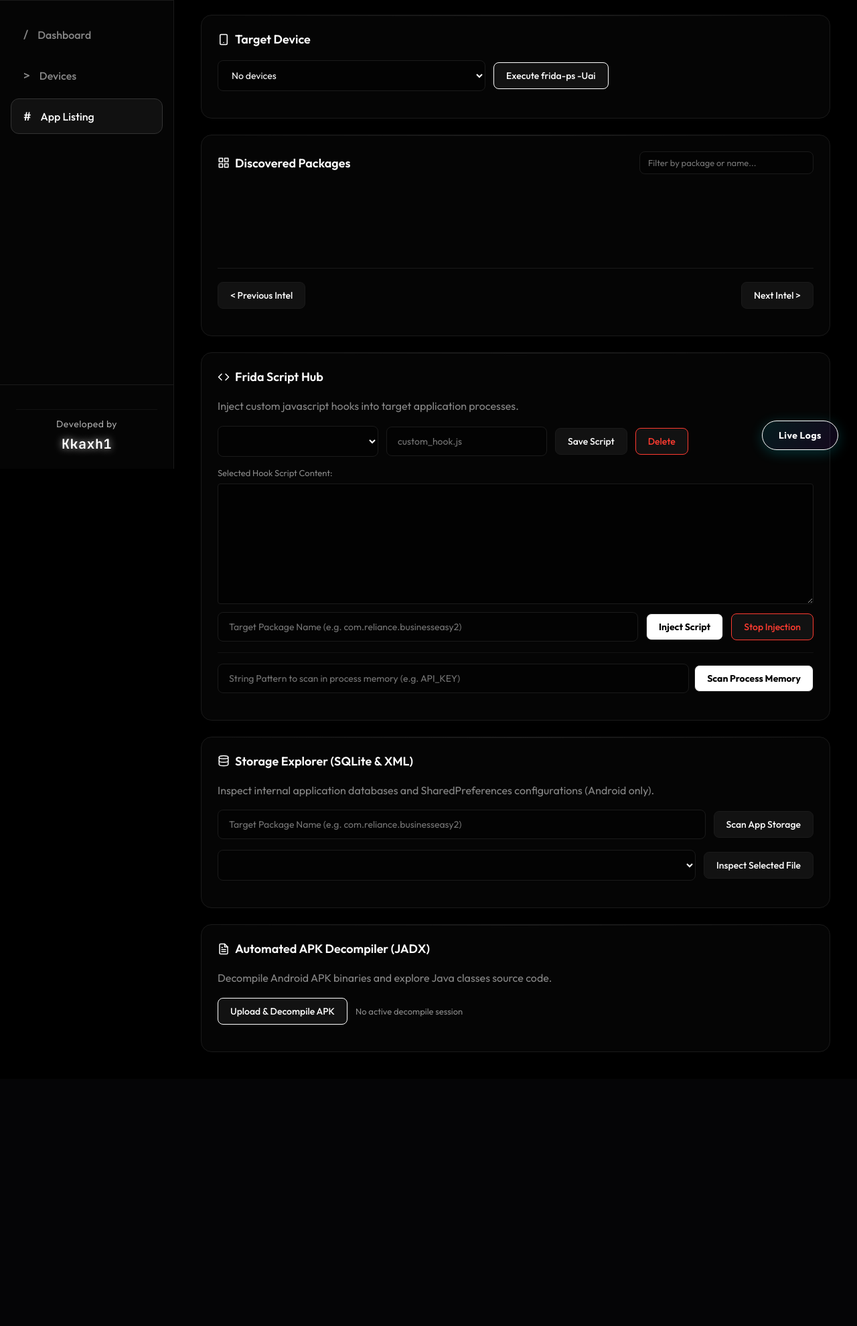
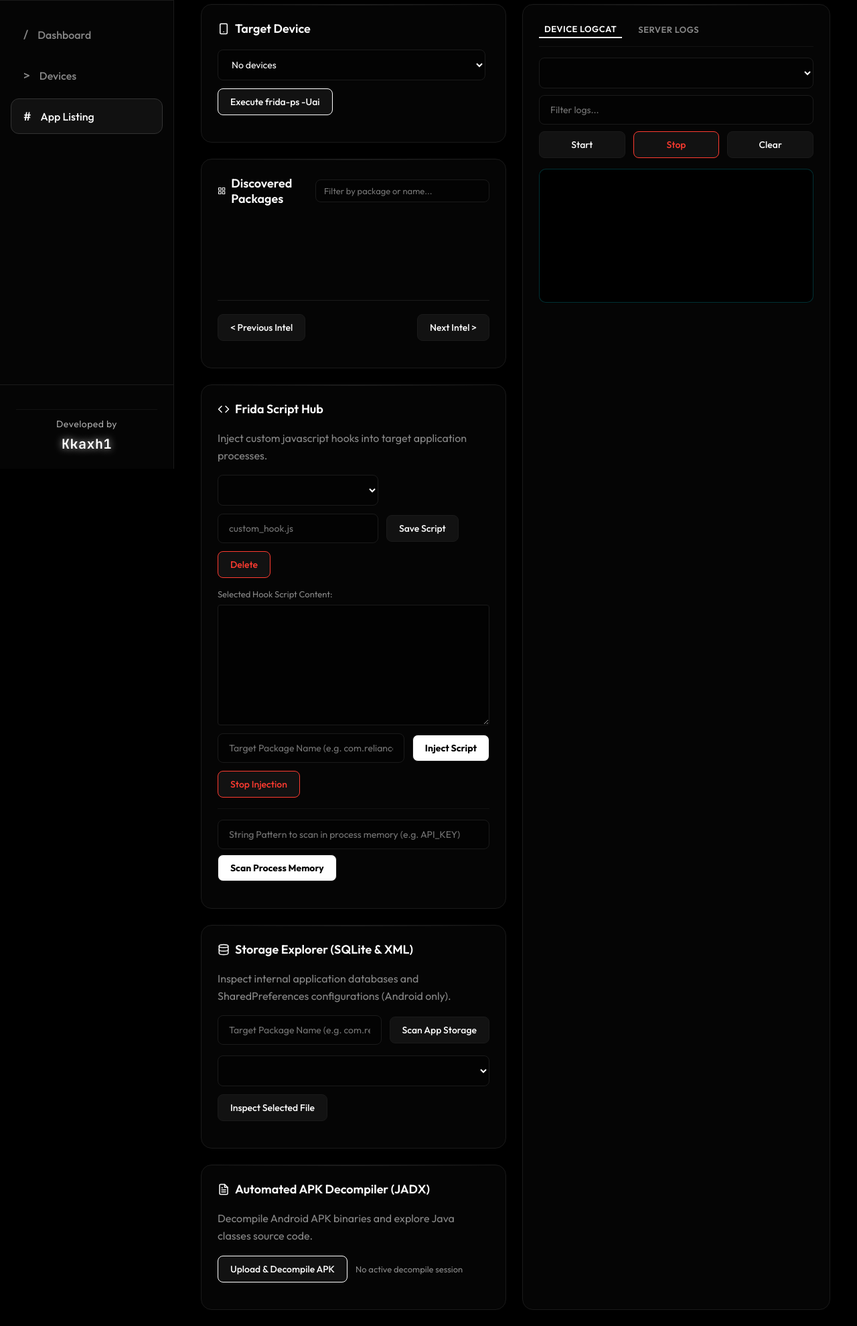
Before and after one commit to Kakaxh1/RootRaven, a Flask app: page /apps in a window 1280 px wide. Shown: the part 100-2080 px from the top of the page at 67% size. Before the commit the page ends 1671 px from the top, so only its background shows below. Run offline with Flask 3, Linux system fonts and the light colour scheme; data that the repository does not hold is empty; some libraries are stand-ins or nearby versions.

Commit message:
feat: add split-panel layout with live Device Logcat and Server logs to App Listing page

```diff
--- a/static/app.js
+++ b/static/app.js
@@ -172,6 +172,46 @@ function getPlatformIcon(type, size = 13) {
     return `<svg width="${size}" height="${size}" viewBox="0 0 24 24" fill="currentColor"><path d="M18.71 19.5c-.83 1.24-1.71 2.45-3.05 2.47-1.34.03-1.77-.79-3.29-.79-1.53 0-2 .77-3.27.82-1.31.05-2.3-1.32-3.14-2.53C4.25 17 2.94 12.45 4.7 9.39c.87-1.52 2.43-2.48 4.12-2.51 1.28-.02 2.5.87 3.29.87.78 0 2.26-1.07 3.81-.91.65.03 2.47.26 3.64 1.98-.09.06-2.17 1.28-2.15 3.81.03 3.02 2.65 4.03 2.68 4.04-.03.07-.42 1.44-1.38 2.83M15.97 6.37c.62-.75 1.04-1.8 0.92-2.85-.9.04-1.99.6-2.63 1.35-.57.65-1.06 1.71-.93 2.73 1.01.08 2.02-.48 2.64-1.23"/></svg>`;
   }
   return `<svg width="${size}" height="${size}" viewBox="0 0 24 24" fill="currentColor"><path d="M17.523 15.3414c-.5511 0-.9993-.4486-.9993-.9997s.4482-.9993.9993-.9993c.551 0 .9993.4482.9993.9993.0001.5511-.4483.9997-.9993.9997m-11.046 0c-.5511 0-.9993-.4486-.9993-.9997s.4482-.9993.9993-.9993c.5511 0 .9993.4482.9993.9993 0 .5511-.4482.9997-.9993.9997m11.4045-6.02l1.997-3.459c.125-.2164.051-.4972-.165-.6222-.216-.125-.497-.051-.622.165l-2.023 3.504C15.421 8.358 13.766 8 12 8s-3.421.358-5.068.909L4.909 5.405c-.125-.216-.406-.29-.622-.165-.216.125-.29.4058-.165.6222l1.997 3.459C2.688 11.171 0 14.887 0 19.25h24c0-4.363-2.688-8.079-6.1185-9.9286"/></svg>`;
+}
+
+function setupLogsPanel(devices) {
+  const logcatDeviceSelect = document.getElementById("logcatDeviceSelect");
+  const logcatFilterText = document.getElementById("logcatFilterText");
+  const startLogcatBtn = document.getElementById("startLogcatBtn");
+  const stopLogcatBtn = document.getElementById("stopLogcatBtn");
+  const clearLogcatBtn = document.getElementById("clearLogcatBtn");
+  const logcatOutput = document.getElementById("logcatOutput");
+
+  if (logcatDeviceSelect && logcatFilterText && startLogcatBtn && stopLogcatBtn && clearLogcatBtn && logcatOutput) {
+    const androidDevices = devices.filter(d => d.type === "android");
+    logcatDeviceSelect.innerHTML = androidDevices.length
+      ? androidDevices.map(d => `<option value="${d.id}">${d.name} (${d.ip})</option>`).join("")
+      : "<option value=''>No Android Devices</option>";
+
+    startLogcatBtn.onclick = () => {
+      if (!logcatDeviceSelect.value) {
+        toast("Select an Android device first");
+        return;
+      }
+      logcatOutput.textContent += "\n[SYSTEM] Starting logcat stream...\n";
+      socket.emit("start_logcat", {
+        device_id: logcatDeviceSelect.value,
+        filter_text: logcatFilterText.value
+      });
+      toast("Logcat Started");
+    };
+
+    stopLogcatBtn.onclick = () => {
+      if (!logcatDeviceSelect.value) return;
+      socket.emit("stop_logcat", { device_id: logcatDeviceSelect.value });
+      logcatOutput.textContent += "\n[SYSTEM] Logcat stream stopped.\n";
+      toast("Logcat Stopped");
+    };
+
+    clearLogcatBtn.onclick = () => {
+      logcatOutput.textContent = "";
+    };
+  }
 }
 
 async function renderDashboard() {
@@ -388,44 +428,7 @@ async function renderDashboard() {
 
 
 
-  // --- Logcat Streamer binding ---
-  const logcatDeviceSelect = document.getElementById("logcatDeviceSelect");
-  const logcatFilterText = document.getElementById("logcatFilterText");
-  const startLogcatBtn = document.getElementById("startLogcatBtn");
-  const stopLogcatBtn = document.getElementById("stopLogcatBtn");
-  const clearLogcatBtn = document.getElementById("clearLogcatBtn");
-  const logcatOutput = document.getElementById("logcatOutput");
-
-  if (logcatDeviceSelect && logcatFilterText && startLogcatBtn && stopLogcatBtn && clearLogcatBtn && logcatOutput) {
-    const androidDevices = devices.filter(d => d.type === "android");
-    logcatDeviceSelect.innerHTML = androidDevices.length
-      ? androidDevices.map(d => `<option value="${d.id}">${d.name} (${d.ip})</option>`).join("")
-      : "<option value=''>No Android Devices</option>";
-
-    startLogcatBtn.onclick = () => {
-      if (!logcatDeviceSelect.value) {
-        toast("Select an Android device first");
-        return;
-      }
-      logcatOutput.textContent += "\n[SYSTEM] Starting logcat stream...\n";
-      socket.emit("start_logcat", {
-        device_id: logcatDeviceSelect.value,
-        filter_text: logcatFilterText.value
-      });
-      toast("Logcat Started");
-    };
-
-    stopLogcatBtn.onclick = () => {
-      if (!logcatDeviceSelect.value) return;
-      socket.emit("stop_logcat", { device_id: logcatDeviceSelect.value });
-      logcatOutput.textContent += "\n[SYSTEM] Logcat stream stopped.\n";
-      toast("Logcat Stopped");
-    };
-
-    clearLogcatBtn.onclick = () => {
-      logcatOutput.textContent = "";
-    };
-  }
+  setupLogsPanel(devices);
 
   // --- Network ADB Shell Console binding ---
   const adbShellIp = document.getElementById("adbShellIp");
@@ -711,6 +714,8 @@ async function renderAppsPage() {
     return;
   }
   select.innerHTML = devices.map((d) => `<option value="${d.id}">${d.name} (${d.type})</option>`).join("");
+
+  setupLogsPanel(devices);
 
   const params = new URLSearchParams(window.location.search);
   const selectedFromQuery = params.get("device");
--- a/templates/apps.html
+++ b/templates/apps.html
@@ -44,7 +44,8 @@
         <h1>Application Intel</h1>
       </header>
 
-      <div class="content">
+      <div class="content-wrapper">
+        <div class="left-main">
           <section class="card">
             <h2>
               <svg width="18" height="18" viewBox="0 0 24 24" fill="none" stroke="currentColor" stroke-width="2" stroke-linecap="round" stroke-linejoin="round" style="vertical-align:middle; color:var(--cyan);"><rect x="5" y="2" width="14" height="20" rx="2" ry="2"></rect><line x1="12" y1="18" x2="12.01" y2="18"></line></svg>
@@ -151,21 +152,45 @@
             </div>
           </section>
         </div>
+
+        <div class="right-panel">
+          <section class="card" style="display:flex; flex-direction:column; flex:1;">
+            <div class="tab-header" style="display:flex; gap:16px; border-bottom:1px solid rgba(255,255,255,0.05); padding-bottom:12px; margin-bottom:16px;">
+              <button id="tabLogcat" class="tab-btn active" style="background:none; border:none; padding:4px 8px; color:var(--cyan); border-bottom:2px solid var(--cyan); border-radius:0;">Device Logcat</button>
+              <button id="tabServer" class="tab-btn" style="background:none; border:none; padding:4px 8px; color:var(--text-dim); border-radius:0;">Server Logs</button>
+            </div>
+
+            <!-- Device Logcat Container -->
+            <div id="contentLogcat">
+              <div class="row">
+                <select id="logcatDeviceSelect" style="flex:1;"></select>
+              </div>
+              <div class="row" style="margin-top:-6px;">
+                <input id="logcatFilterText" placeholder="Filter logs..." style="flex:1; min-width:120px;" />
+              </div>
+              <div class="row" style="margin-top:-6px;">
+                <button id="startLogcatBtn" style="flex:1;">Start</button>
+                <button id="stopLogcatBtn" style="border-color:var(--red); color:var(--red); flex:1;">Stop</button>
+                <button id="clearLogcatBtn" style="flex:1;">Clear</button>
+              </div>
+              <pre id="logcatOutput" class="mono debug-console" style="max-height:450px; overflow-y:auto; margin-top:12px; font-size:11px;"></pre>
+            </div>
+
+            <!-- Server Logs Container -->
+            <div id="contentServer" style="display:none;">
+              <div class="row">
+                <button id="clearServerLogsBtn" style="flex:1;">Clear Server Logs</button>
+              </div>
+              <pre id="debugConsole" class="mono debug-console" style="max-height:450px; overflow-y:auto; margin-top:12px; font-size:11px;"></pre>
+            </div>
+          </section>
+        </div>
+      </div>
     </main>
   </div>
 
   <div id="toast"></div>
 
-  <!-- Global Live Debug Console Overlay -->
-  <div id="globalDebugOverlay" class="debug-overlay">
-    <div class="debug-header">
-      <span>SERVER_LOGS::LIVE</span>
-      <button id="toggleDebugBtn" class="sm-btn">x</button>
-    </div>
-    <pre id="debugConsole" class="mono debug-console-global"></pre>
-  </div>
-  <button id="openDebugBtn" class="floating-debug-btn">Live Logs</button>
-
   <script src="{{ url_for('static', filename='app.js') }}"></script>
 </body>
 </html>
```
Lines whose indentation alone changed are shown as unchanged.
